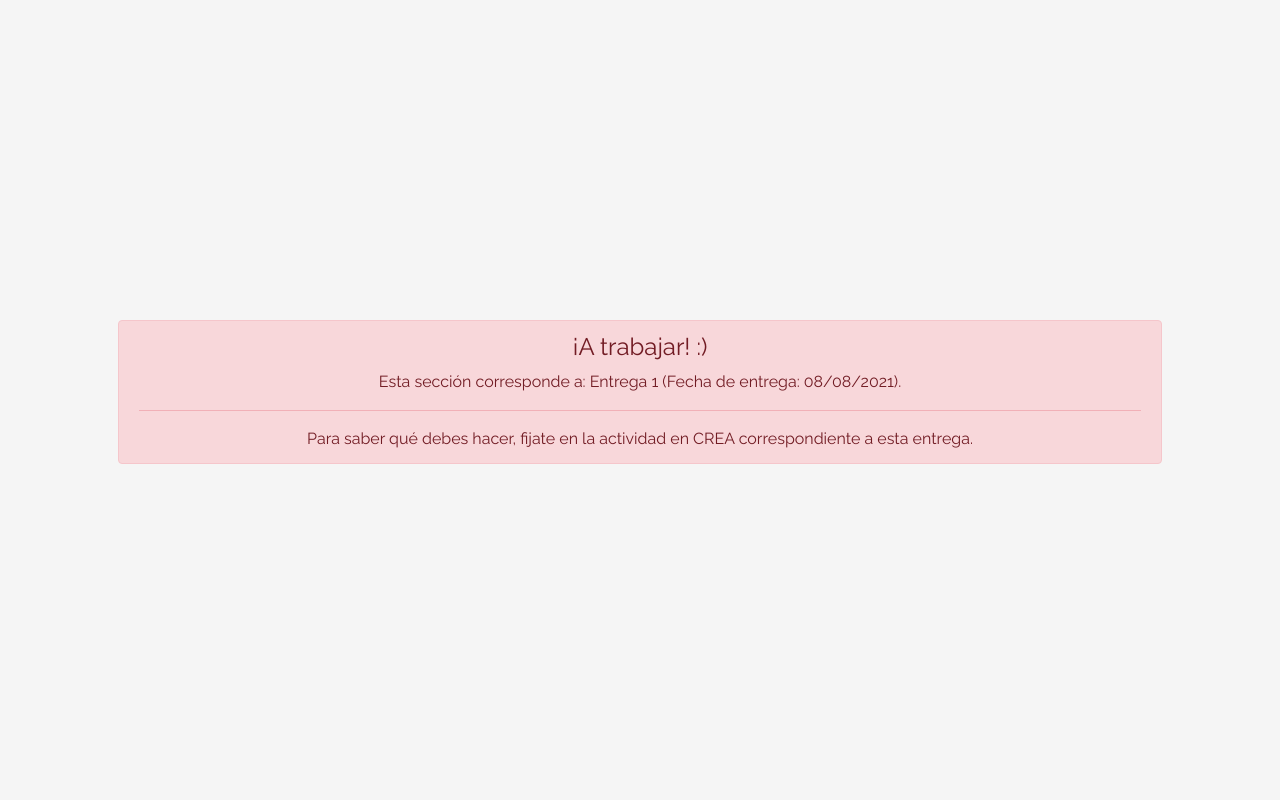
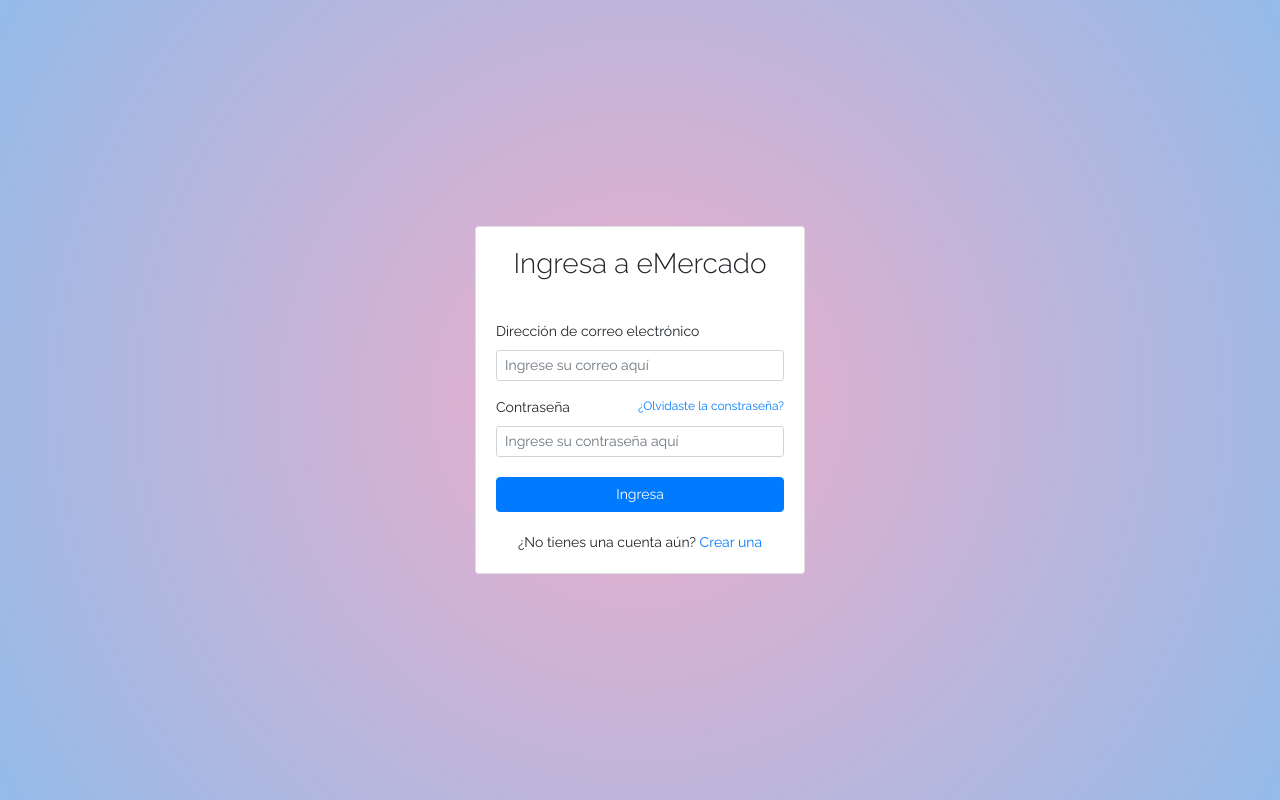
Before and after one commit to palomaarguello/paloma-e-commerce, a plain HTML site: page login.html in a window 1280 px wide. Drawn offline with Linux system fonts and the light colour scheme.

Commit message:
entrega 2

```diff
--- a/js/init.js
+++ b/js/init.js
@@ -16,8 +16,8 @@ var hideSpinner = function(){
 }
 
 var getJSONData = function(url){
+  showSpinner();
     var result = {};
-    showSpinner();
     return fetch(url)
     .then(response => {
       if (response.ok) {
@@ -39,9 +39,15 @@ var getJSONData = function(url){
         return result;
     });
 }
+function empezar(){
+  if(sessionStorage.getItem('login') == null){
+    location.replace('login.html');
+}
+}
 
 //Función que se ejecuta una vez que se haya lanzado el evento de
 //que el documento se encuentra cargado, es decir, se encuentran todos los
 //elementos HTML presentes.
 document.addEventListener("DOMContentLoaded", function(e){
+
 });
--- a/js/login.js
+++ b/js/login.js
@@ -4,3 +4,22 @@
 document.addEventListener("DOMContentLoaded", function(e){
 
 });
+
+   function validarInicioSesion(){
+       var idemail, password1;
+       idemail= document.getElementById("exampleInputEmail1").value;
+       password1= document.getElementById("exampleInputPassword1").value;
+       if((idemail=="")&&(password1=="")){
+           alert("Todos los campos son obligatorios.");
+           return false;
+        }
+       }
+       function indexSi(){
+        var idemail, password1;
+       idemail= document.getElementById("exampleInputEmail1").value;
+       password1= document.getElementById("exampleInputPassword1").value;
+       if((idemail=="")&&(password1=="")){
+           sessionStorage.setItem('login', true);
+           location.replace('index.html');
+       }
+    }
--- a/js/sell.js
+++ b/js/sell.js
@@ -7,7 +7,6 @@ let PESO_CURRENCY = "Pesos Uruguayos (UYU)";
 let DOLLAR_SYMBOL = "USD ";
 let PESO_SYMBOL = "UYU ";
 let PERCENTAGE_SYMBOL = '%';
-let SUCCESS_MSG = "¡Se ha realizado la publicación con éxito! :)";
 let SUCCESS_MSG = "¡Se ha realizado la publicación con éxito!! :)";
 let ERROR_MSG = "Ha habido un error :(, verifica qué pasó.";
 
--- a/login.html
+++ b/login.html
@@ -1,7 +1,6 @@
 <!DOCTYPE html>
 <!-- saved from url=(0049)https://getbootstrap.com/docs/4.3/examples/album/ -->
 <html lang="en">
-
 <head>
   <meta http-equiv="Content-Type" content="text/html; charset=UTF-8">
   <meta name="viewport" content="width=device-width, initial-scale=1, shrink-to-fit=no">
@@ -15,38 +14,85 @@
   <link href="css/styles.css" rel="stylesheet">
   <style>
     html, body{
+      height: 100%;}
+<link rel="stylesheet" href="https://cdnjs.cloudflare.com/ajax/libs/twitter-bootstrap/4.1.2/css/bootstrap.min.css">
+</head>
+<style>
+html,
+body {
     height: 100%;
 }
 
-    body {
-      display: -ms-flexbox;
+.global-container {
+    height: 100%;
     display: flex;
-      -ms-flex-align: center;
     align-items: center;
-      padding-top: 40px;
-      padding-bottom: 40px;
-      background-color: #f5f5f5;
+    justify-content: center;
+    background: rgb(238,174,202);
+background: radial-gradient(circle, rgba(238,174,202,1) 0%, rgba(148,187,233,1) 100%);
 }
 
-    .signin {
-      width: 100%;
-      max-width: 330px;
-      padding: 15px;
-      margin: auto;
+form {
+    padding-top: 10px;
+    font-size: 14px;
+    margin-top: 30px;
+}
+
+.card-title {
+    font-weight: 300;
+}
+
+.btn {
+    font-size: 14px;
+    margin-top: 20px;
+}
+
+.login-form {
+    width: 330px;
+    margin: 20px;
+}
+
+.sign-up {
+    text-align: center;
+    padding: 20px 0 0;
+}
+
+.alert {
+    margin-bottom: -30px;
+    font-size: 13px;
+    margin-top: 20px;
 }
 </style>
-</head>
-
-<body class="text-center">
-  <div class="container p-5">
-    <div class="alert alert-danger" role="alert" style="position: relative; width:auto; top: 0;">
-      <h4 class="alert-heading">¡A trabajar! :)</h4>
-      <p>Esta sección corresponde a: Entrega 1 (Fecha de entrega: 08/08/2021).</p>
-      <hr>
-      <p class="mb-0">Para saber qué debes hacer, fijate en la actividad en CREA correspondiente a esta entrega.</p>
+    <div class="global-container">
+    <div class="card login-form">
+        <div class="card-body">
+            <h3 class="card-title text-center">Ingresa a eMercado</h3>
+            <div class="card-text">
+                <form action='index.html'>
+                        <div class="form-group">
+                        <label for="exampleInputEmail1">Dirección de correo electrónico</label>
+                        <input type="email" required class="form-control form-control-sm"
+                            id="exampleInputEmail1" aria-describedby="emailHelp" placeholder="Ingrese su correo aquí" onblur="validarInicioSesion('exampleInputEmail1','errorMail')">
+                        </div>
+                    <div class="form-group">
+                    <label for="exampleInputPassword1">Contraseña</label>
+                    <a href="#" style="float:right;font-size:12px;">¿Olvidaste la constraseña?
+               </a>
+                    <input type="password" required class="form-control form-control-sm"
+                        id="exampleInputPassword1" placeholder="Ingrese su contraseña aquí" onblur="validarInicioSesion('exampleInputPassword1','errorPass')">
+                    </div>
+                    <button type="text" class="btn btn-primary btn-block" >Ingresa</button>
+                     <div class="sign-up">
+                        ¿No tienes una cuenta aún?
+                     <a href="#">Crear una</a>
+                    </div>
+                </form>
             </div>
         </div>
-
+    </div>
+</div>
+  </style>
+</head>
   <script src="js/init.js"></script>
   <script src="js/login.js"></script>
 </body>
```
Also changed, not shown: index.html (+1 -0 lines), js/products.js (+20 -0 lines), mer final.html (added, +12 -0 lines), products.html (+9 -4 lines), 1 other file. Lines whose indentation alone changed are shown as unchanged.
